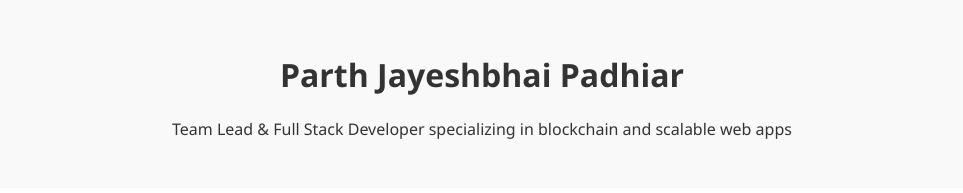
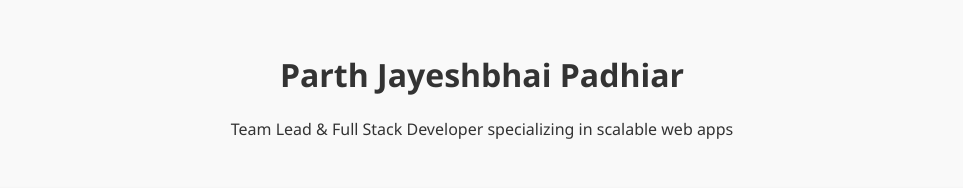
Before and after one commit to techie-dev-09/techie-dev-09.github.io, a plain HTML site: page index.html in a window 1280 px wide. Shown: the top 193 px of the page, without its empty margins (158-1121 px from the left). Drawn offline with Linux system fonts and the light colour scheme.

Commit message:
Update index.html

```diff
--- a/index.html
+++ b/index.html
@@ -10,7 +10,7 @@
     <header>
       <h1>Parth Jayeshbhai Padhiar</h1>
       <p>
-        Team Lead & Full Stack Developer specializing in blockchain and scalable
+        Team Lead & Full Stack Developer specializing in scalable
         web apps
       </p>
     </header>
```
